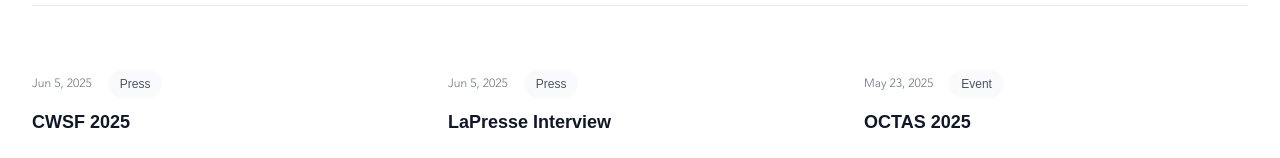
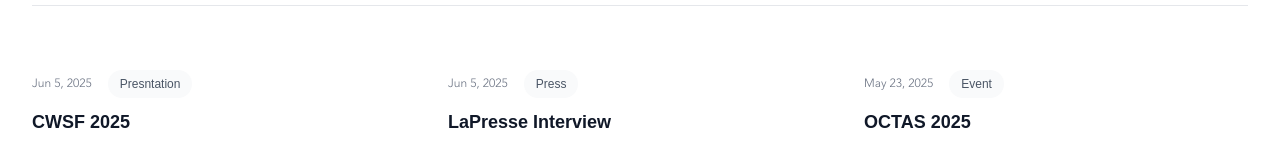
Before and after one commit to kaskaraa/web, a Next.js app: page /news in a window 1280 px wide. Shown: the part 367-525 px from the top of the page. Built offline with nearby package versions, Linux system fonts and the light colour scheme.

Commit message:
fix(NewsPage): correct category from 'Press' to 'Presentation'

```diff
--- a/src/app/news/page.tsx
+++ b/src/app/news/page.tsx
@@ -13,7 +13,7 @@
     id:6,
     title: "CWSF 2025",
     date: "2025-06-5",
-    category: "Press",
+    category: "Presntation",
     link: "https://www.lapresse.ca/dialogue/chroniques/2025-06-04/expo-sciences/retenez-les-noms-de-ces-jeunes.php",
     description:
     "We are honoured to compete at the Canada-Wide Science Fair (CWSF) 2025, representing Quebec with our project. This prestigious event showcases the best young scientists from across the country.",
```
